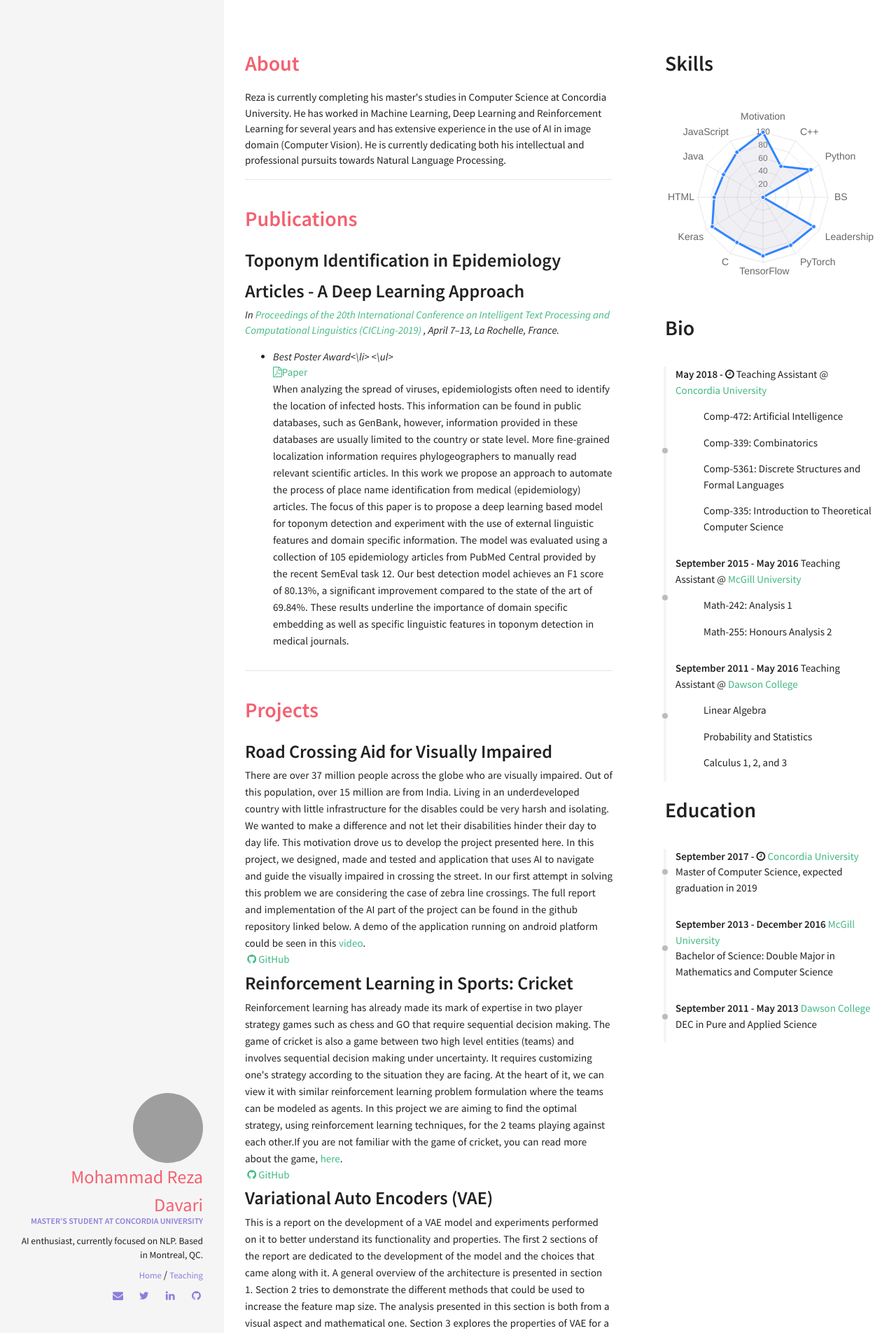
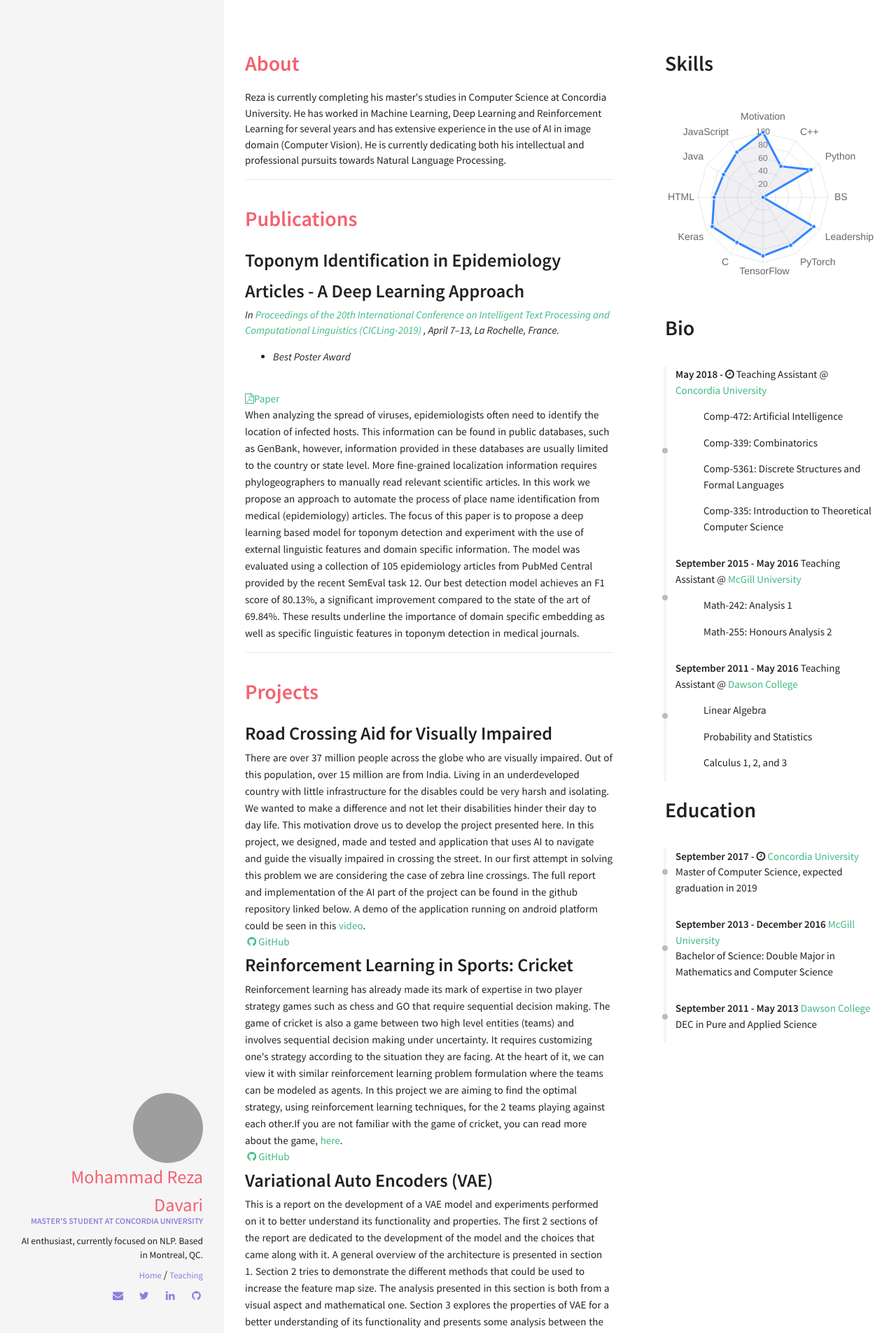
Before and after one commit to rezazzr/davari.io, a Jekyll site: the page built from index.html, in a window 1280 px wide. Shown: the top 1905 px of the page at 70% size. Built offline with Jekyll 4.4.1, drawn with Linux system fonts in a browser that asks for light colours; nearby versions of some CDN libraries.

Commit message:
minor bug fixed

```diff
--- a/_data/index/publications.yml
+++ b/_data/index/publications.yml
@@ -1,4 +1,4 @@
 - name: Toponym Identification in Epidemiology Articles - A Deep Learning Approach
   descr: When analyzing the spread of viruses, epidemiologists often need to identify the location of  infected hosts. This information can be found in public databases, such as GenBank, however, information provided in these databases are usually limited to the country or state level. More fine-grained localization information requires phylogeographers to manually read relevant scientific articles. In this work we propose an approach to automate the process of place name identification from medical (epidemiology) articles. The focus of this paper is to propose a deep learning based model for toponym detection and experiment with the use of external linguistic features and domain specific information. The model was evaluated using a collection of 105 epidemiology articles from PubMed Central provided by the recent SemEval task 12. Our best detection model achieves an F1 score of 80.13%, a significant improvement compared to the state of the art of 69.84%. These results underline the importance of  domain specific embedding as well as specific linguistic features in toponym detection in medical journals.
   paper: https://arxiv.org/abs/1904.11018
-  published: In <a href="https://www.cicling.org/2019/"> Proceedings of the 20th International Conference on Intelligent Text Processing and Computational Linguistics (CICLing-2019) </a>, April 7–13, La Rochelle, France. <br> <ul> <li>Best Poster Award<\li> <\ul>
+  published: In <a href="https://www.cicling.org/2019/"> Proceedings of the 20th International Conference on Intelligent Text Processing and Computational Linguistics (CICLing-2019) </a>, April 7–13, La Rochelle, France. <br> <ul> <li>Best Poster Award</li> </ul>
```
